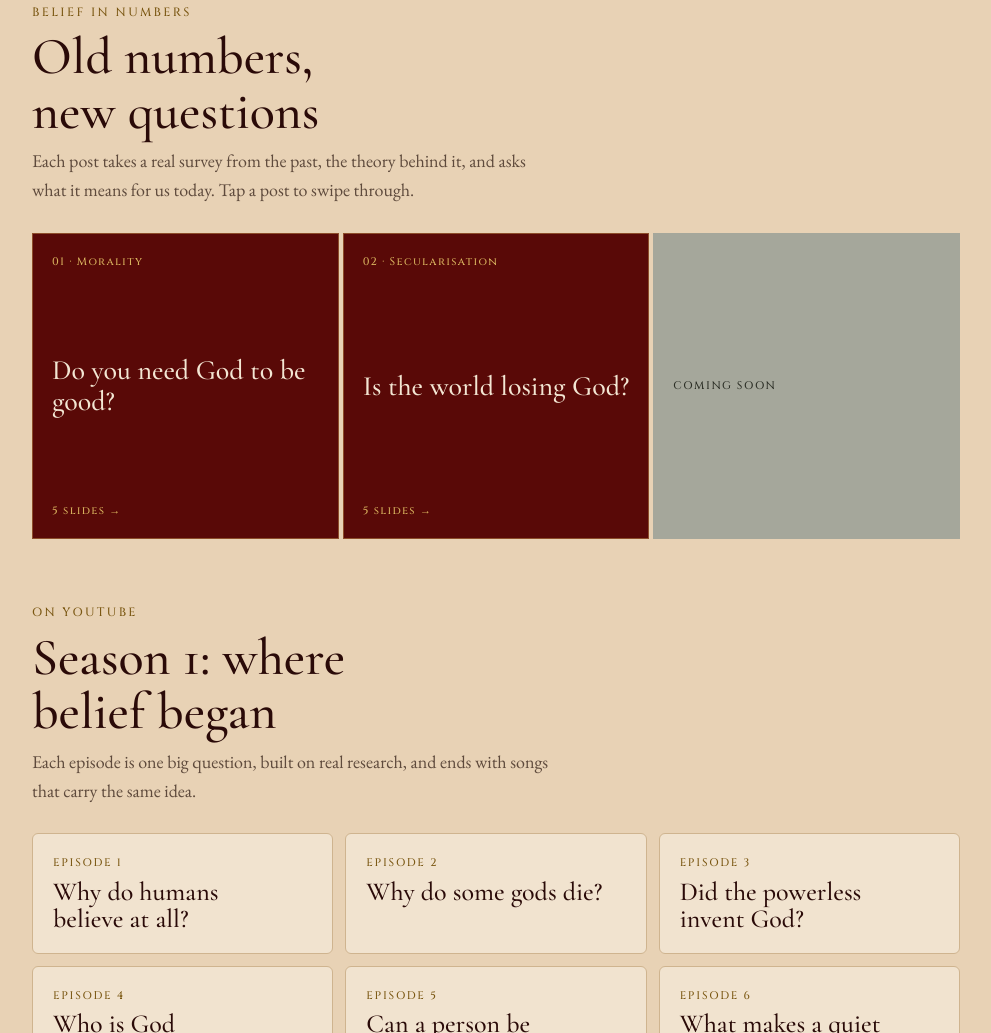
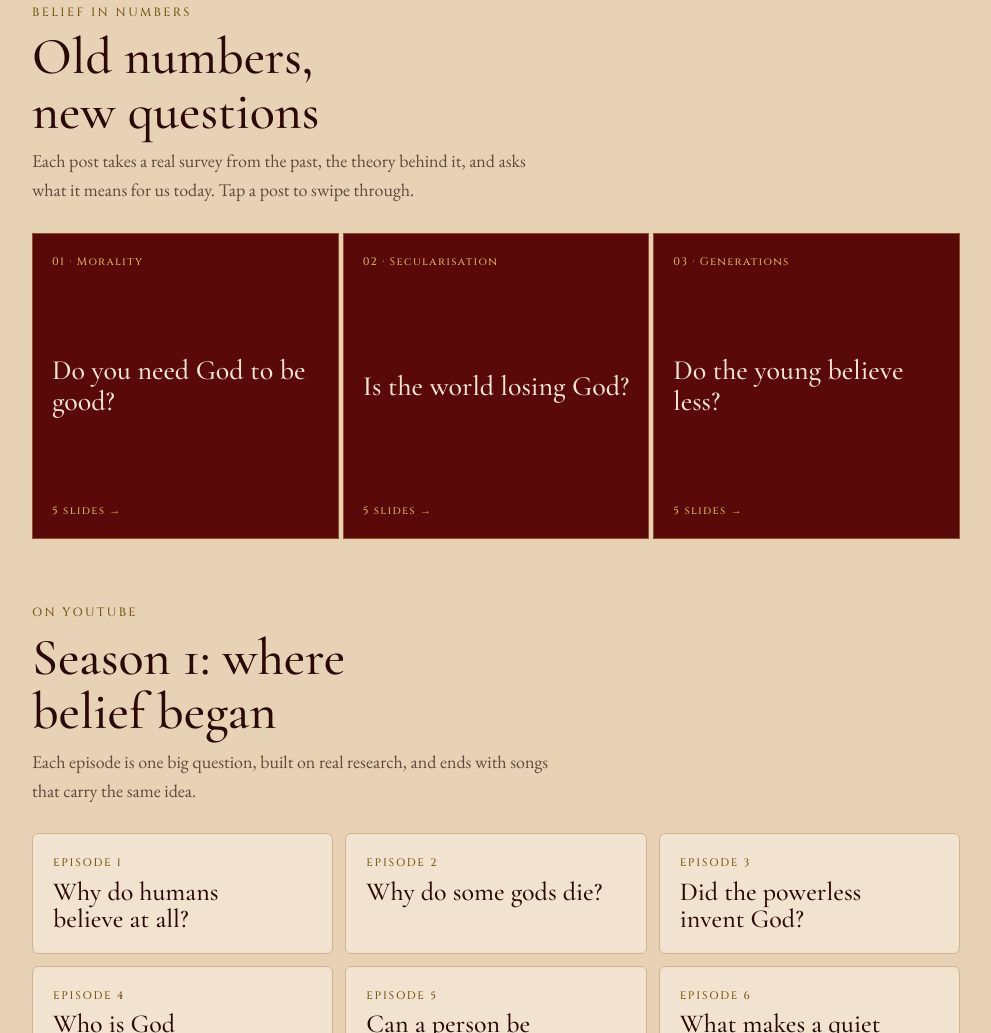
Before and after one commit to thrgoodgodquestion/thegoodgofquestion-site, a plain HTML site: page index.html in a window 1280 px wide. Shown: the part 1070-2103 px from the top of the page, without its empty margins (144-1135 px from the left). Drawn offline with nearby package versions, Linux system fonts and the light colour scheme.

Commit message:
Add Belief in Numbers post 03: Do the young believe less?
Co-Authored-By: Claude Opus 5.5 <noreply@anthropic.com>
Claude-Session: https://claude.ai/code/session_01LrD28AFSptwdHdRejV6g4y

```diff
--- a/index.html
+++ b/index.html
@@ -241,6 +241,26 @@ const POSTS = [
     </div><p>Unbelief grew because people chose to leave: for every person who joined Christianity, 3.1 left. Islam grew mostly through young families.</p><p class="small">Pew, 2025. Pew also revised its 2010 estimates in this report.</p></div>`,
     `<div class="slide cover"><div class="tag">Now?</div><h3>Faith is growing through birth. Unbelief is growing through choice.</h3><p>So which one shapes the future: the families we're born into, or the questions we ask once we grow up?</p></div>`
   ]
+},
+{
+  num: "03", label: "Generations", title: "Do the young believe less?",
+  sources: '<a href="https://www.pewresearch.org/religion/2018/06/13/the-age-gap-in-religion-around-the-world/" target="_blank" rel="noopener">Pew, The Age Gap in Religion Around the World (2018)</a> · <a href="https://www.pewresearch.org/short-reads/2026/01/23/has-there-been-a-christian-revival-among-young-adults-in-the-uk-recent-surveys-may-be-misleading/" target="_blank" rel="noopener">Pew (2026)</a> · <a href="https://religionnews.com/2026/04/01/uks-bible-society-on-the-defensive-after-retracting-report-on-revival/" target="_blank" rel="noopener">Religion News Service (2026)</a> · <a href="https://natcen.ac.uk/no-revival-sight-church-attendance-britain-remains-below-pre-pandemic-levels" target="_blank" rel="noopener">NatCen, British Social Attitudes (2026)</a> · Norris & Inglehart, Sacred and Secular (2004)',
+  slides: [
+    `<div class="slide cover"><div class="tag">Belief in Numbers · 03</div><h3>Do the young believe less?</h3><p>In much of the world, yes. Then, in 2025, a headline said Gen Z was going back to church.</p><p class="small">Swipe →</p></div>`,
+    `<div class="slide"><div class="tag">Then · 2018</div><h3>Pew compared under-40s with older adults in 106 countries</h3><div class="trend">
+      <div><b>Pray daily</b><span>young adults pray less in 71 of 105 countries</span></div>
+      <div><b>Very important</b><span>religion matters less to them in 46 countries</span></div>
+      <div><b>Biggest gaps</b><span>Canada 28 points, South Korea 24, USA 17</span></div>
+      <div><b>No gap</b><span>17 of 21 countries in sub-Saharan Africa</span></div>
+    </div><p class="small">In Ghana and Chad, the young were more religious than their parents.</p></div>`,
+    `<div class="slide"><div class="tag">Why</div><h3>Every generation grows up a little safer</h3><p>Pippa Norris and Ronald Inglehart argue that belief follows insecurity. Children who grow up with less hunger, war and disease feel less need for God than their grandparents did. That's why the gap is wide in rich countries and almost missing in poorer ones.</p><p>There's a second answer too: people often become more devout as they age. Pew says both can be true at once.</p><p class="small">Norris & Inglehart, Sacred and Secular (2004); Pew (2018).</p></div>`,
+    `<div class="slide"><div class="tag">Now · 2025-2026</div><h3>The revival that wasn't</h3><div class="trend">
+      <div><b>The claim</b><span>UK churchgoing among 18-24s rose from 4% (2018) to 16% (2024)</span></div>
+      <div><b>The fix</b><span>retracted in March 2026: YouGov's anti-fraud checks had been switched off</span></div>
+      <div><b>The reality</b><span>young Christians in Britain fell from 37% (2018) to 28% (2025)</span></div>
+    </div><p>"The 'Quiet Revival' of Christianity has quietly been laid to rest." Sir John Curtice, British Social Attitudes.</p><p class="small">Bible Society / YouGov (2025); Pew (2026); NatCen (2026).</p></div>`,
+    `<div class="slide cover"><div class="tag">Now?</div><h3>A broken survey told a hopeful story, and many people believed it.</h3><p>Why were so many people ready to believe the young were coming back to God?</p></div>`
+  ]
 }
 ];
 /* ===== YouTube channel link: paste it here ===== */
```
